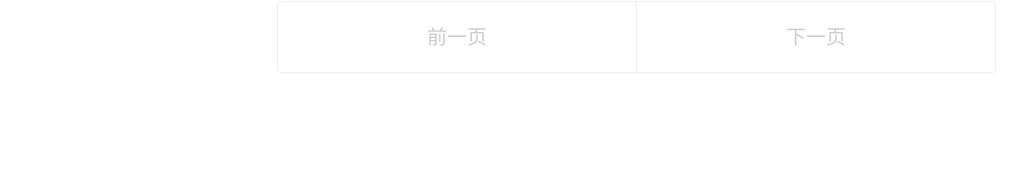
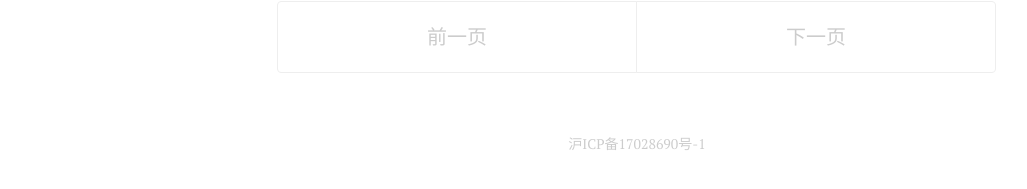
Before and after one commit to dewafer/blog.yinqiu.wang, a Jekyll site: the page built from index.html, in a window 1280 px wide. Shown: the part 421-610 px from the top of the page, without its empty margins (3-1030 px from the left). Built offline with Jekyll 4.4.1, drawn with Linux system fonts in a browser that asks for light colours; the list of posts is cut into pages by our own code.

Commit message:
更新样式

```diff
--- a/_includes/head.html
+++ b/_includes/head.html
@@ -18,6 +18,7 @@
   <link rel="stylesheet" href="{{ site.baseurl }}/public/css/poole.css">
   <link rel="stylesheet" href="{{ site.baseurl }}/public/css/syntax.css">
   <link rel="stylesheet" href="{{ site.baseurl }}/public/css/lanyon.css">
+  <link rel="stylesheet" href="{{ site.baseurl }}/public/css/customized.css">
   <link rel="stylesheet" href="https://fonts.googleapis.com/css?family=PT+Serif:400,400italic,700%7CPT+Sans:400">
 
   <!-- Icons -->
--- a/_layouts/default.html
+++ b/_layouts/default.html
@@ -21,6 +21,7 @@
 
       <div class="container content">
         {{ content }}
+        <div class="footer">沪ICP备17028690号-1</div>
       </div>
     </div>
 
--- /dev/null
+++ b/public/css/customized.css
@@ -0,0 +1,5 @@
+.footer {
+    text-align: center;
+    font-size: 0.7em;
+    color: rgba(0, 0, 0, 0.2);
+}
```
